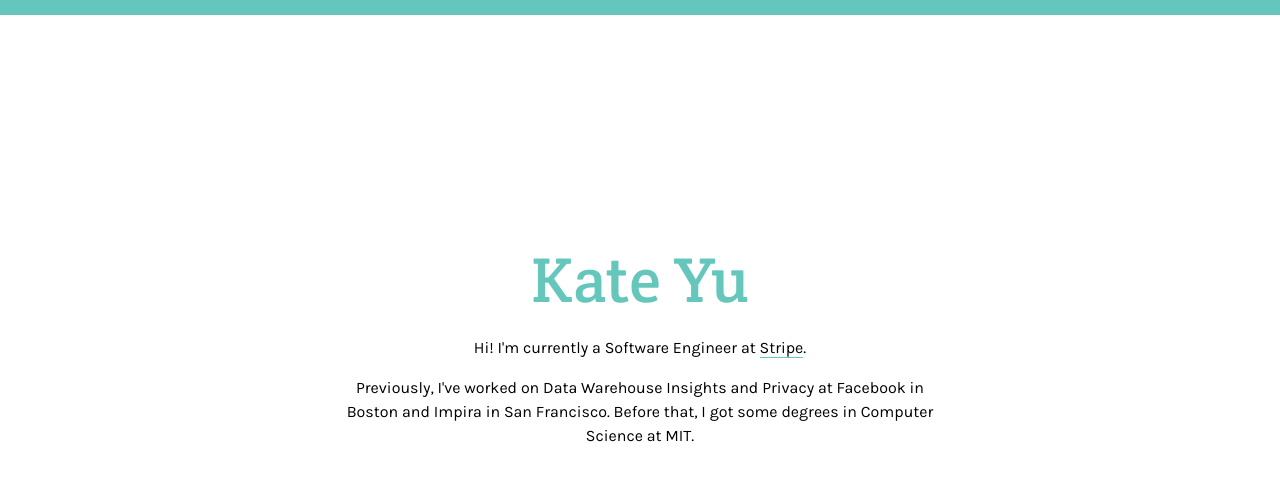
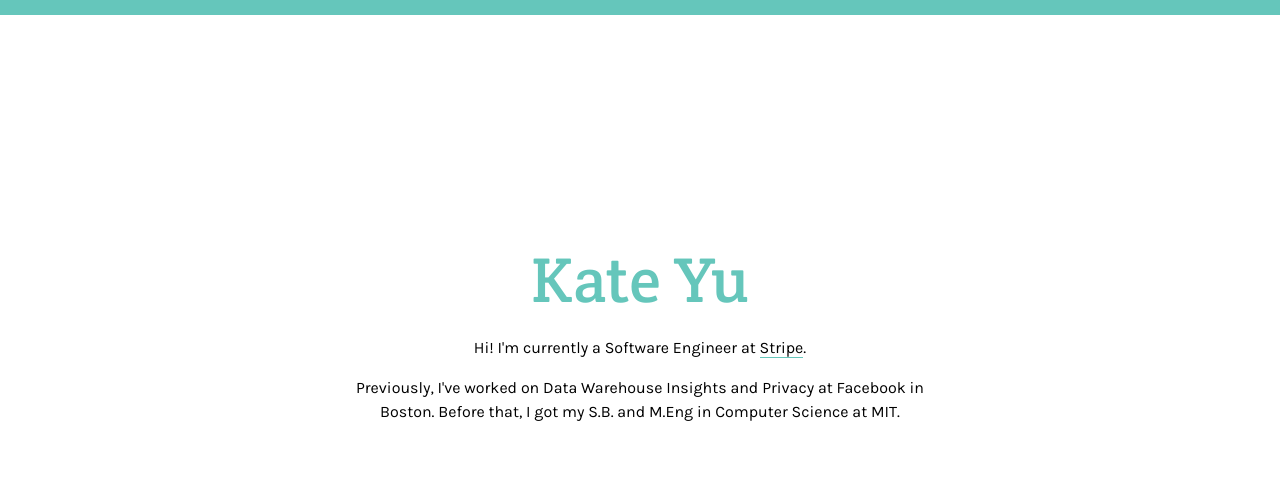
Before and after one commit to katexyu/katexyu.github.io, a plain HTML site: page index.html in a window 1280 px wide. Drawn offline with Linux system fonts and the light colour scheme.

Commit message:
Update text

```diff
--- a/index.html
+++ b/index.html
@@ -26,7 +26,7 @@
                 </div>
                 <div class="about">
                     <p>
-                    Previously, I've worked on Data Warehouse Insights and Privacy at Facebook in Boston and Impira in San Francisco. Before that, I got some degrees in Computer Science at MIT.
+                    Previously, I've worked on Data Warehouse Insights and Privacy at Facebook in Boston. Before that, I got my S.B. and M.Eng in Computer Science at MIT.
                     </p>
                 </div>
             </div>
```
